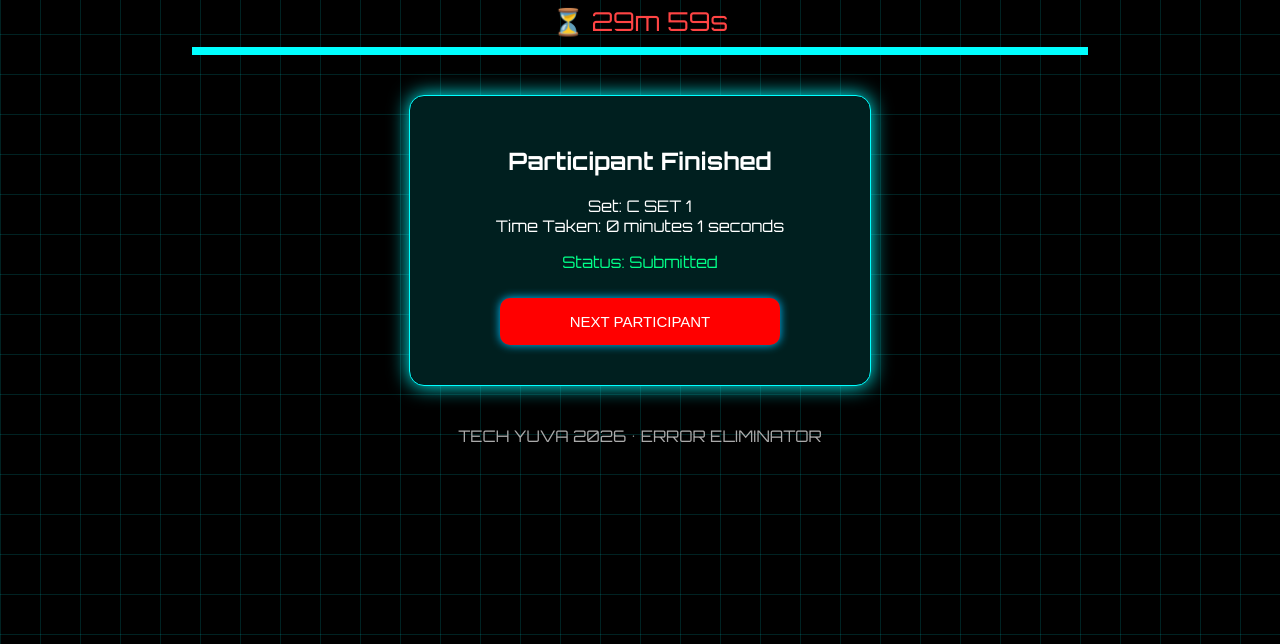
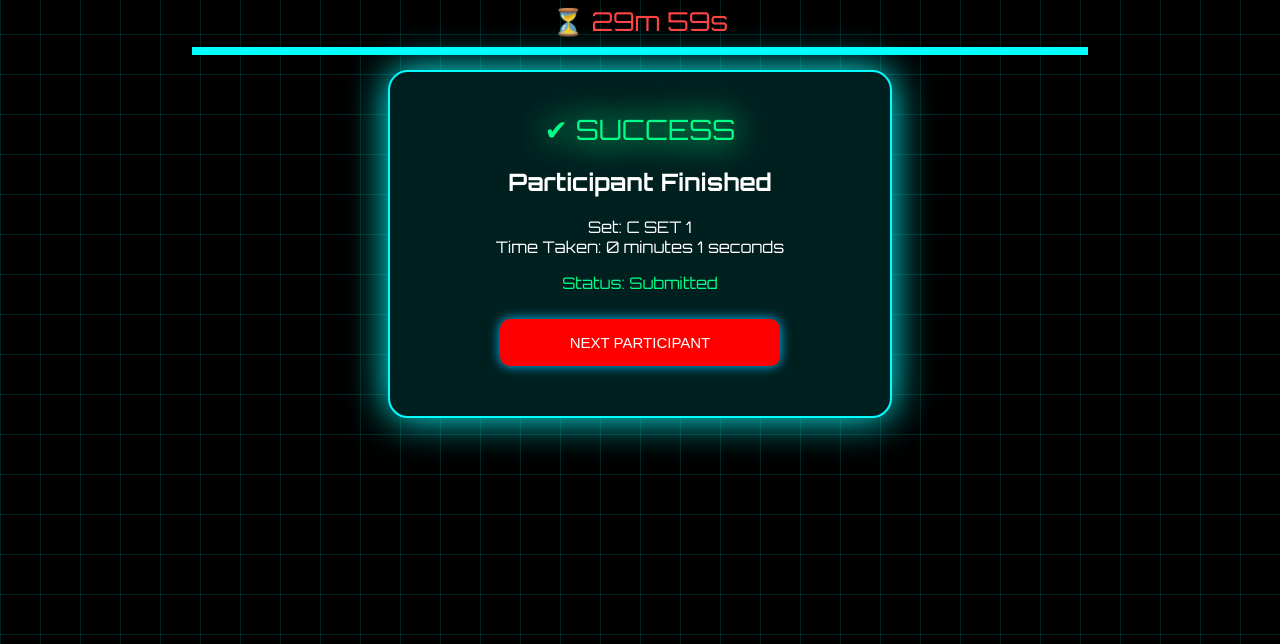
Before and after one commit to Pavan-S-Poojary/ERROR-ELIMINATOR, a plain HTML site: page index.html in a window 1280 px wide. Both pictures are taken after a click on the button "C SET 1". Shown: the part 156-800 px from the top of the page. Drawn offline with Linux system fonts and the light colour scheme.

Commit message:
Update index.html

```diff
--- a/index.html
+++ b/index.html
@@ -35,7 +35,7 @@ z-index:-1;
 font-size:60px;
 margin-top:30px;
 color:#00ffff;
-text-shadow:0 0 25px #00ffff;
+text-shadow:0 0 30px #00ffff;
 }
 
 .subTitle{
@@ -44,10 +44,10 @@ color:#00ffcc;
 margin-bottom:20px;
 }
 
-/* PANEL */
+/* MENU */
 
 .container{
-background:rgba(0,0,0,0.7);
+background:rgba(0,0,0,0.75);
 padding:35px;
 border-radius:20px;
 width:420px;
@@ -55,7 +55,7 @@ margin:auto;
 box-shadow:0 0 30px #00ffff;
 }
 
-/* BUTTONS */
+/* BUTTON */
 
 button{
 width:280px;
@@ -67,7 +67,7 @@ border-radius:10px;
 background:#00bfff;
 color:white;
 cursor:pointer;
-box-shadow:0 0 10px #00bfff;
+box-shadow:0 0 12px #00bfff;
 }
 
 button:hover{
@@ -113,17 +113,59 @@ height:850px;
 display:none;
 }
 
-/* RESULT PANEL */
+/* RESULT POPUP */
 
 #judgePanel{
+
 display:none;
-margin:40px auto;
-padding:30px;
-border-radius:15px;
+position:fixed;
+top:50%;
+left:50%;
+transform:translate(-50%,-50%);
+padding:40px;
+border-radius:20px;
 background:#001f1f;
-border:1px solid #00ffff;
-width:400px;
-box-shadow:0 0 20px #00ffff;
+border:2px solid #00ffff;
+width:420px;
+box-shadow:0 0 40px #00ffff;
+z-index:9999;
+
+animation:glowPop 0.8s ease;
+}
+
+/* SUCCESS ANIMATION */
+
+.success{
+font-size:28px;
+color:#00ff88;
+margin-bottom:15px;
+animation:glow 1.5s infinite alternate;
+}
+
+@keyframes glow{
+
+from{
+text-shadow:0 0 10px #00ff88;
+}
+
+to{
+text-shadow:0 0 30px #00ff88,0 0 50px #00ff88;
+}
+
+}
+
+@keyframes glowPop{
+
+0%{
+transform:translate(-50%,-60%) scale(0.8);
+opacity:0;
+}
+
+100%{
+transform:translate(-50%,-50%) scale(1);
+opacity:1;
+}
+
 }
 
 .footer{
@@ -165,7 +207,7 @@ clearInterval(timer);
 
 document.getElementById("timer").innerHTML="⏰ TIME OVER";
 
-alert("Time over. Submit form and click EXIT.");
+alert("Time over. Submit the form then click EXIT.");
 
 }
 
@@ -207,7 +249,7 @@ finishExam();
 
 }
 
-/* TAB SWITCH DETECTION */
+/* TAB SWITCH */
 
 document.addEventListener("visibilitychange",function(){
 
@@ -251,8 +293,16 @@ function finishExam(){
 clearInterval(timer);
 clearInterval(monitor);
 
+/* hide form */
+
 document.getElementById("examFrame").src="";
 document.getElementById("examFrame").style.display="none";
+
+/* scroll top */
+
+window.scrollTo(0,0);
+
+/* calculate time */
 
 let start=localStorage.getItem("startTime");
 let setName=localStorage.getItem("setName");
@@ -262,6 +312,8 @@ let total=Math.floor((Date.now()-start)/1000);
 let m=Math.floor(total/60);
 let s=total%60;
 
+/* show popup */
+
 document.getElementById("judgePanel").style.display="block";
 
 document.getElementById("judgeSet").innerHTML="Set: "+setName;
@@ -270,7 +322,7 @@ document.getElementById("judgeTime").innerHTML="Time Taken: "+m+" minutes "+s+"
 
 }
 
-/* NEXT PARTICIPANT */
+/* RESET */
 
 function resetExam(){
 
@@ -326,6 +378,8 @@ timeLeft=totalTime;
 
 <div id="judgePanel">
 
+<div class="success">✔ SUCCESS</div>
+
 <h2>Participant Finished</h2>
 
 <div id="judgeSet"></div>
```
